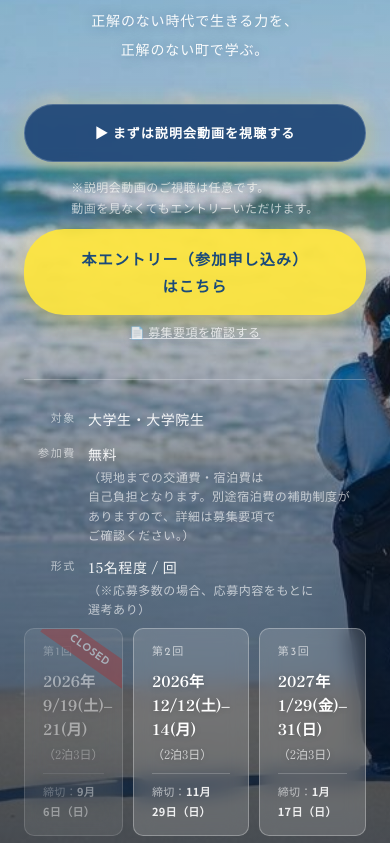
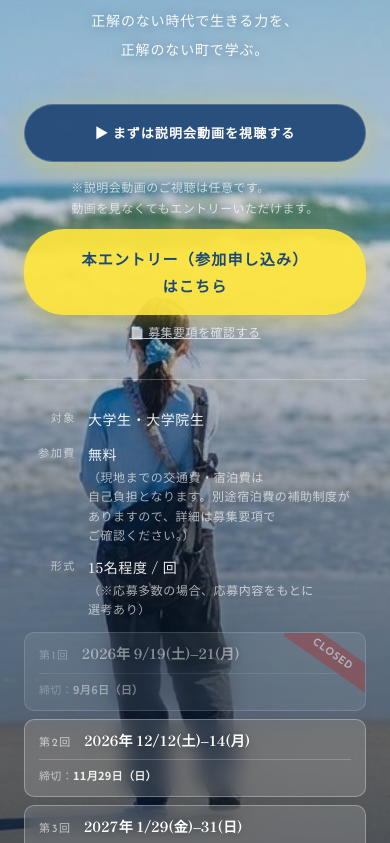
Before and after one commit to tomiokafield-cell/muiui-tourlp, a plain HTML site: page tourlp/index.html in a window 390 px wide. Shown: the part 228-1071 px from the top of the page. Drawn offline with Linux system fonts and the light colour scheme.

Commit message:
Add files via upload

```diff
--- a/tourlp/index.html
+++ b/tourlp/index.html
@@ -601,6 +601,13 @@
             .btn-br { display: none }
             .mobile-br { display: none }
             @media (max-width: 480px) {
+                .hero-img img { object-position: 68% center }
+                .hero-dates { grid-template-columns: 1fr !important; gap: 8px; margin-top: 14px }
+                .hero-date-card { display: flex; flex-wrap: wrap; align-items: baseline; column-gap: 12px; row-gap: 4px; padding: 10px 14px }
+                .hero-date-num { margin-bottom: 0; font-size: 11px }
+                .hero-date-date { font-size: 14px; line-height: 1.5 }
+                .hero-date-date .sub, .hd-br { display: none }
+                .hero-date-card > p:last-child { flex-basis: 100%; margin-top: 2px !important; padding-top: 6px !important; font-size: 11px !important }
                 .catch-line1::after { content: '\A'; white-space: pre }
                 .hero-btn-video { font-size: 13px !important; white-space: nowrap !important }
                 .cta-btn-video { font-size: 13px !important; white-space: nowrap !important }
@@ -1019,27 +1026,24 @@
                         <div style="position:absolute;top:10px;right:-18px;background:rgba(180,60,60,.85);color:#fff;font-size:10px;font-weight:700;letter-spacing:.08em;padding:3px 28px;transform:rotate(35deg);font-family:'Josefin Sans',sans-serif">CLOSED</div>
                         <p class="hero-date-num">第1回</p>
                         <p class="hero-date-date">
-                            2026年<br>
-                            9/19(土)–21(月)<br>
-                            <span class="sub">（2泊3日）</span>
+                            2026年 <br class="hd-br">
+                            9/19(土)–21(月)<br class="hd-br"> <span class="sub">（2泊3日）</span>
                         </p>
                         <p style="font-size:11px;color:rgba(255,255,255,.6);margin-top:8px;letter-spacing:.03em;border-top:1px solid rgba(255,255,255,.2);padding-top:8px">締切：<strong style="color:rgba(255,255,255,.9)">9月6日（日）</strong></p>
                     </div>
                                         <div class="hero-date-card">
                         <p class="hero-date-num">第2回</p>
                         <p class="hero-date-date">
-                            2026年<br>
-                            12/12(土)–14(月)<br>
-                            <span class="sub">（2泊3日）</span>
+                            2026年 <br class="hd-br">
+                            12/12(土)–14(月)<br class="hd-br"> <span class="sub">（2泊3日）</span>
                         </p>
                         <p style="font-size:11px;color:rgba(255,255,255,.6);margin-top:8px;letter-spacing:.03em;border-top:1px solid rgba(255,255,255,.2);padding-top:8px">締切：<strong style="color:rgba(255,255,255,.9)">11月29日（日）</strong></p>
                     </div>
                     <div class="hero-date-card">
                         <p class="hero-date-num">第3回</p>
                         <p class="hero-date-date">
-                            2027年<br>
-                            1/29(金)–31(日)<br>
-                            <span class="sub">（2泊3日）</span>
+                            2027年 <br class="hd-br">
+                            1/29(金)–31(日)<br class="hd-br"> <span class="sub">（2泊3日）</span>
                         </p>
                         <p style="font-size:11px;color:rgba(255,255,255,.6);margin-top:8px;letter-spacing:.03em;border-top:1px solid rgba(255,255,255,.2);padding-top:8px">締切：<strong style="color:rgba(255,255,255,.9)">1月17日（日）</strong></p>
                     </div>
```
